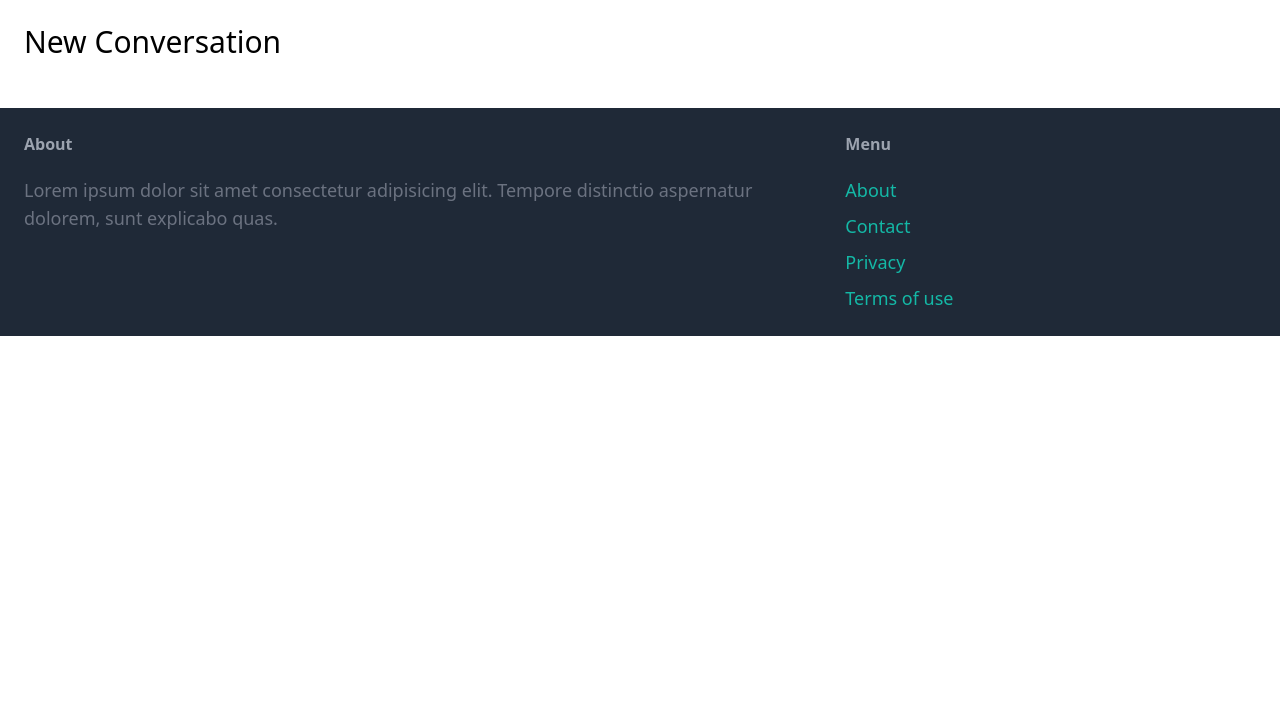
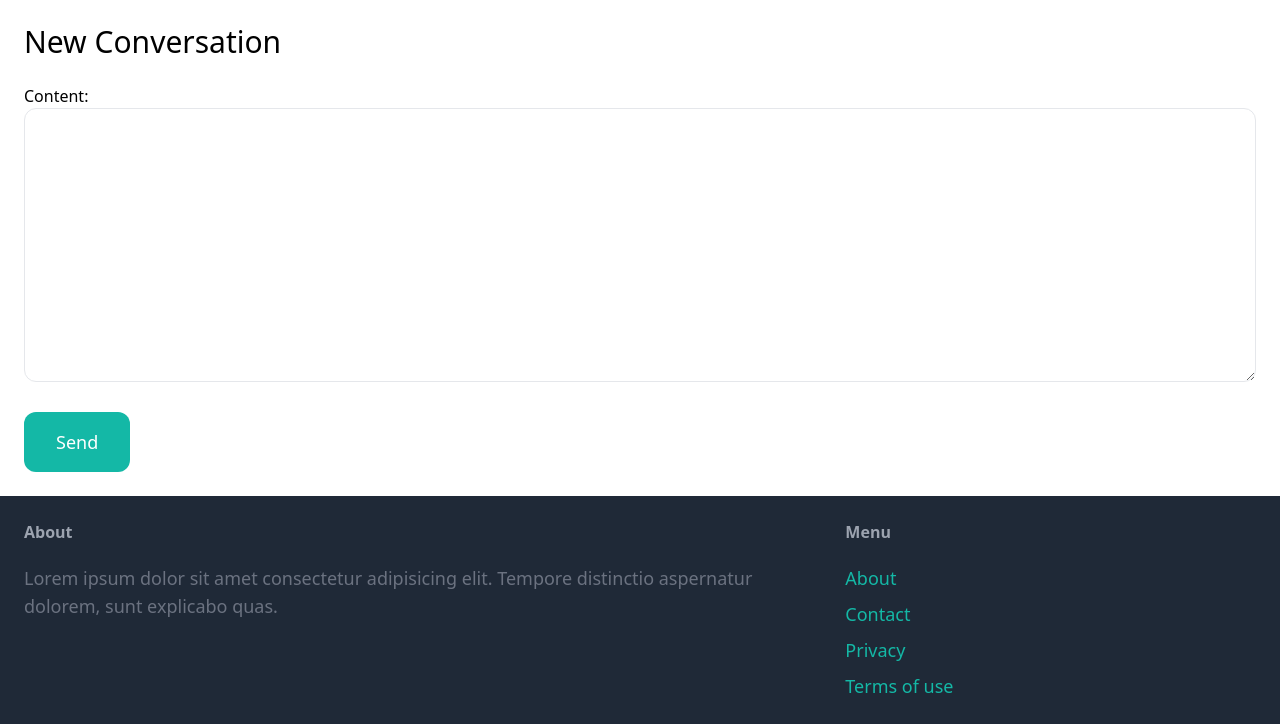
Before and after one commit to HarunaDev/django-oline-marketplace, a Django app: page /inbox/new/1/ in a window 1280 px wide. Shown: the part 77-801 px from the top of the page. Before the commit the page ends 413 px from the top, so only its background shows below. Run offline with Django 4.2, Linux system fonts and the light colour scheme; data comes from the database, SQL or seed files in the repository; some libraries are stand-ins or nearby versions.

Commit message:
added form to new conversation template

```diff
--- a/shurp/conversation/templates/conversation/new.html
+++ b/shurp/conversation/templates/conversation/new.html
@@ -6,4 +6,24 @@
 
 {% block content %}
 <h1 class="mb-6 text-3xl">New Conversation</h1>
+
+<form action="." method="post"></form>
+    {% csrf_token %}
+
+    <div class="space-y-4">
+        {{ form.as_p }}
+    </div>
+
+    {% if form.errors or form.non_field_errors %}
+        <div class="mb-3 p-6 bg-red-100 rounded-xl">
+            {% for field in form %}
+                {{ field.errors }}
+            {% endfor %}
+
+            {{ form.non_field_errors }}
+        </div>
+    {% endif %}
+
+    <button class="mt-6 py-4 px-8 text-lg bg-teal-500 hover:bg-teal-700 rounded-xl text-white">Send</button>
+</form>
 {% endblock %}
```
